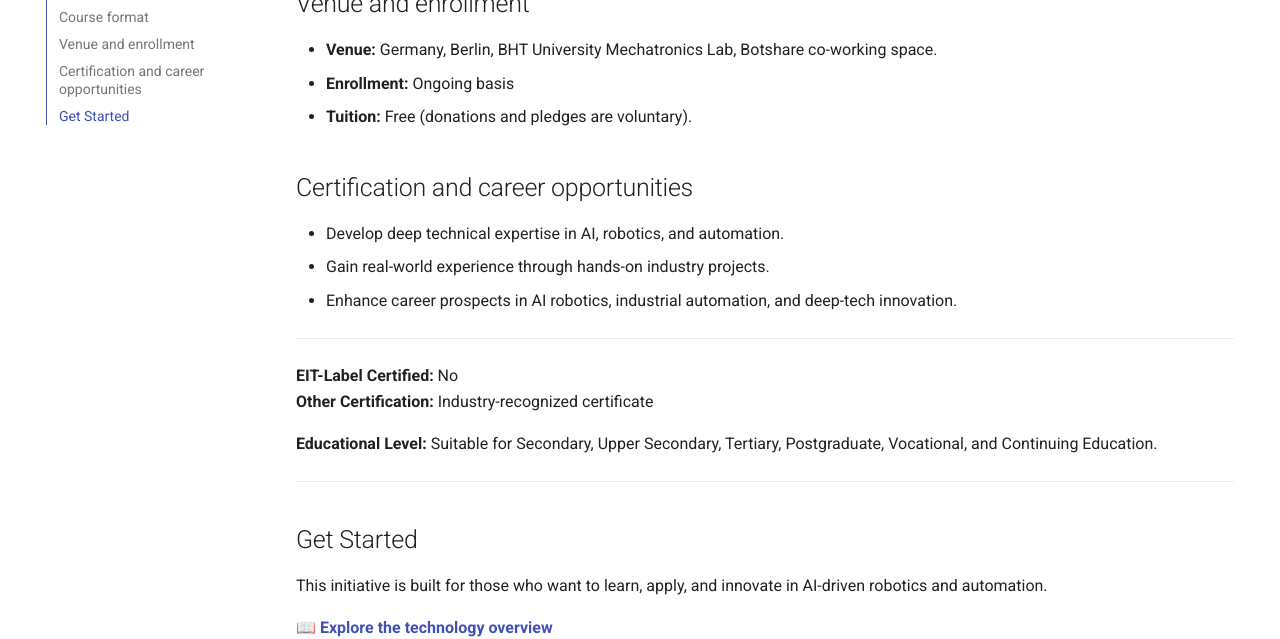
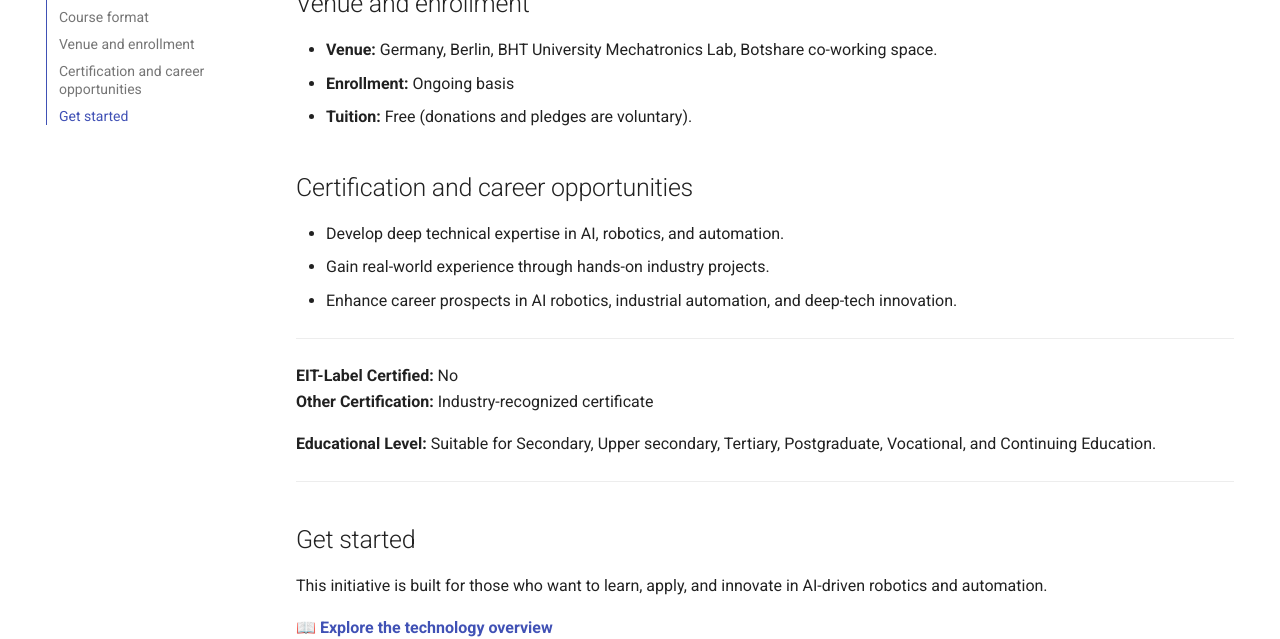
Before and after one commit to BotshareAI/Botshare_book, an MkDocs documentation site: the page built from docs/getting_started.md, in a window 1280 px wide and 900 px high, scrolled down 856 px. Shown: the part 172-811 px from the top of the window. Built offline with MkDocs 1.6.1 and Material for MkDocs 9.7.7, drawn with Linux system fonts in a browser that asks for light colours.

```diff
--- a/docs/getting_started.md
+++ b/docs/getting_started.md
@@ -35,11 +35,11 @@ Welcome to Open Robotics AI & Deep-Tech Education, a structured, open-source edu
 **EIT-Label Certified:** No
 **Other Certification:** Industry-recognized certificate
 
-**Educational Level:** Suitable for Secondary, Upper Secondary, Tertiary, Postgraduate, Vocational, and Continuing Education.
+**Educational Level:** Suitable for Secondary, Upper secondary, Tertiary, Postgraduate, Vocational, and Continuing Education.
 
 ---
 
-## Get Started
+## Get started
 This initiative is built for those who want to learn, apply, and innovate in AI-driven robotics and automation.
 
 📖 **[Explore the technology overview](../technology_overview)**
```
